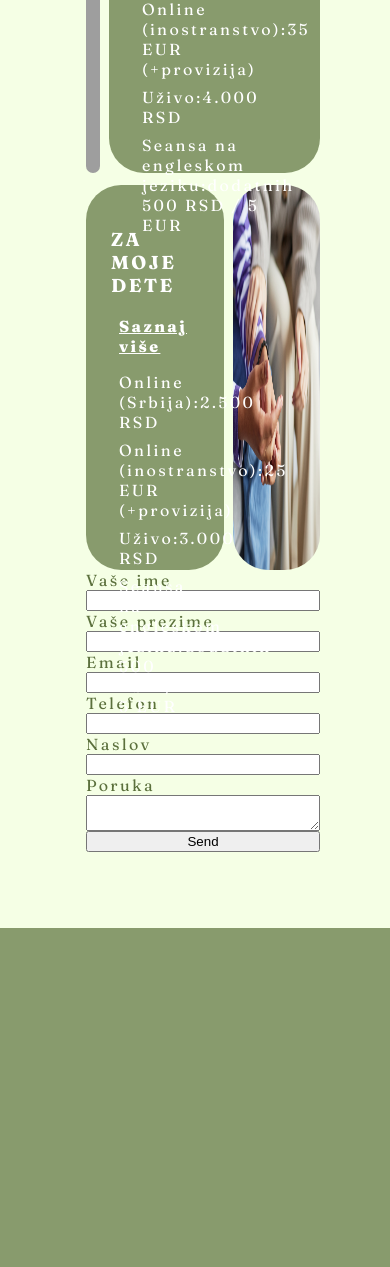
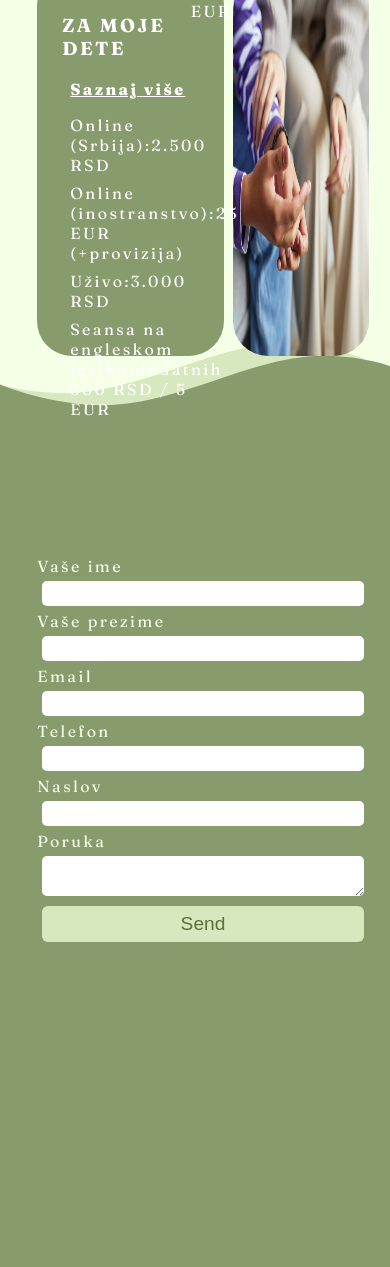
Before and after one commit to LazarSavkovic/Reset, a Flask app: page / in a window 390 px wide; the page is wider, and only the part inside the window is pictured. Shown: the part 2138-3405 px from the top of that part. Before the commit the page ends 3066 px from the top of that part, so only its background shows below. Run offline with Flask 3, Linux system fonts and the light colour scheme; grey boxes are pictures that could not be loaded.

Commit message:
responsive

```diff
--- a/static/css/styles.css
+++ b/static/css/styles.css
@@ -326,10 +326,107 @@ nav .links a:not(:last-child) {
     transition: 0.4s;
 }
 
+section#contact .form {
+    padding: 200px 0;
 
-section.contact form {
-    color: #5b703c;
+}
+
+
+section#contact form {
+    color: #f5ffe5;
     display: flex;
     flex-direction: column;
+    margin: auto;
+    height: 80%;
+    margin: auto;
+}
 
+section#contact form input, textarea {
+    border: none;
+    border-radius: 5px;
+    margin: 5px;
+    padding: 5px;
 }
+
+section#contact form button {
+    background-color: #d7e8be;
+    color: #5b703c;
+    padding: 7px;
+    border: none;
+    margin: 5px;
+    font-size: 1.2rem;
+    border-radius: 6px;
+    cursor: pointer;
+    transition: 0.3s;
+}
+
+section#contact form button:hover {
+    transform: scale(102%);
+}
+
+section#contact form button:active {
+    transform: scale(98%);
+}
+
+#contact {
+    height: 140vh;
+    position: relative;
+    color: #f5ffe5;
+}
+
+
+#contact-bg, #contact-bg2 {
+    position: absolute;
+    z-index: -10;
+    width: 125vw;
+}
+
+#contact-bg2 {
+    left: -25vw;
+    top: 0vw;
+}
+
+#contact-bg {
+    left: -35vw;
+    top: -3vw;
+}
+
+#contact-bgcolor {
+    position: absolute;
+    z-index: -11;
+    top: 10vw;
+    left: -25vw;
+    width: 125vw;
+    height: 1500px;
+    background-color: #889b6d;
+}
+
+@media only screen and (max-width: 1024px) {
+    main {
+        width: 70%;
+    }
+  }
+
+
+@media only screen and (max-width: 768px) {
+    main {
+        width: 85%;
+    }
+    #session-types {
+        gap: 15px;
+    }
+    .session-type, .session-type .session-type-text {
+        border-radius: 25px;
+    }
+
+    .therapist-image {
+        border-radius: 30px;
+    }
+
+    .therapist {
+        padding: 20px;
+    }
+    #about-us {
+        padding: 150px 15px;
+    }
+  }
--- a/templates/index.html
+++ b/templates/index.html
@@ -154,22 +154,25 @@
                 </div>
             </div>
         </section>
-        <section class="contact">
-            <div class="contact-info"></div>
+        <section id="contact">
+            <img id="contact-bg" src="{{ url_for('static', filename='images/wave.svg') }}" alt="">
+            <img id="contact-bg2" src="{{ url_for('static', filename='images/wave3.svg') }}" alt="">
+             <div id="contact-bgcolor"></div>
+            <div id="contact-info"></div>
             <div class="form">
                 <form action="https://usebasin.com/f/52e7368d9d9c" method="POST" enctype="multipart/form-data" id="form" >
-                    <label for="name">Vaše ime</label>
-                    <input type="text" name="name" />
-                    <label for="lastname">Vaše prezime</label>
-                    <input type="text" name="lastname" />
-                    <label for="email">Email</label>
-                    <input type="email" name="email" required />
-                      <label for="phone">Telefon</label>
-                    <input type="text" name="phone" />
-                    <label for="title">Naslov</label>
-                    <input type="text" name="title" />
-                    <label for="message">Poruka</label>
-                    <textarea name="message"></textarea>
+                    <label for="contact-name">Vaše ime</label>
+                    <input type="text" name="name" id="contact-name" />
+                    <label for="contact-lastname">Vaše prezime</label>
+                    <input type="text" name="lastname" id="contact-lastname" />
+                    <label for="contact-email">Email</label>
+                    <input type="email" name="email"  id="contact-email" required />
+                      <label for="contact-phone">Telefon</label>
+                    <input type="text" name="phone"  id="contact-phone" />
+                    <label for="contact-title">Naslov</label>
+                    <input type="text" name="title" id="contact-title" />
+                    <label for="contact-message">Poruka</label>
+                    <textarea name="message" id="contact-message"></textarea>
                     <button type="submit">Send</button>
                   </form>
                   </form>
```
